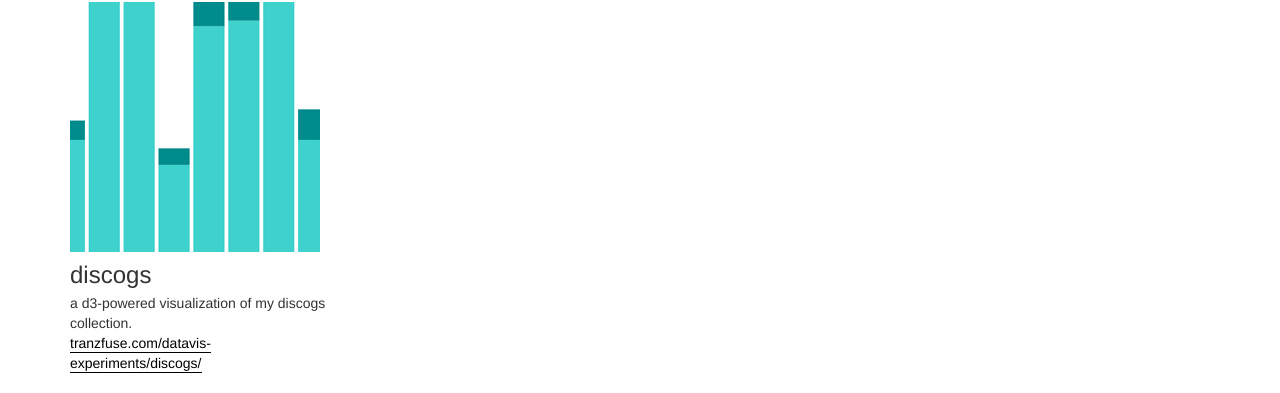
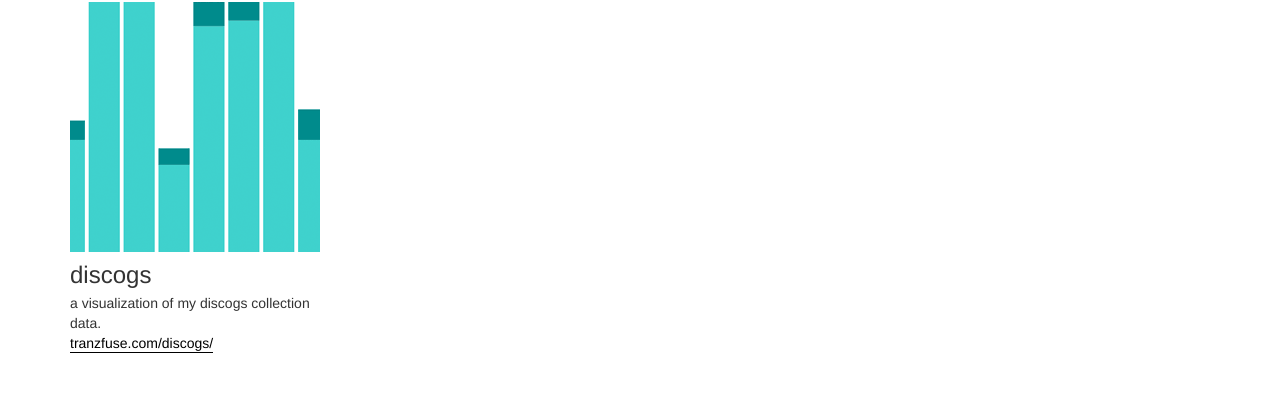
Before and after one commit to tranzfuse/tranzfuse.github.io, a plain HTML site: page index.html in a window 1280 px wide. Shown: the part 575-968 px from the top of the page. Drawn offline with Linux system fonts and the light colour scheme.

Commit message:
Update index.html

```diff
--- a/index.html
+++ b/index.html
@@ -37,8 +37,8 @@
         <div class="experiment col-md-3">
           <a href="/datavis-experiments/discogs/" class="experiment-link"><img src="/images/discogs.gif" width="250" width="250" alt="discogs"></a>
             <h3 class="experiment-name">discogs</h3>
-            <p class="experiment-description">a d3-powered visualization of my discogs collection.</p>
-            <a href="/datavis-experiments/discogs/">tranzfuse.com/datavis-experiments/discogs/</a>
+            <p class="experiment-description">a visualization of my discogs collection data.</p>
+            <a href="/datavis-experiments/discogs/">tranzfuse.com/discogs/</a>
           </a>
         </div>
       </div>
```
